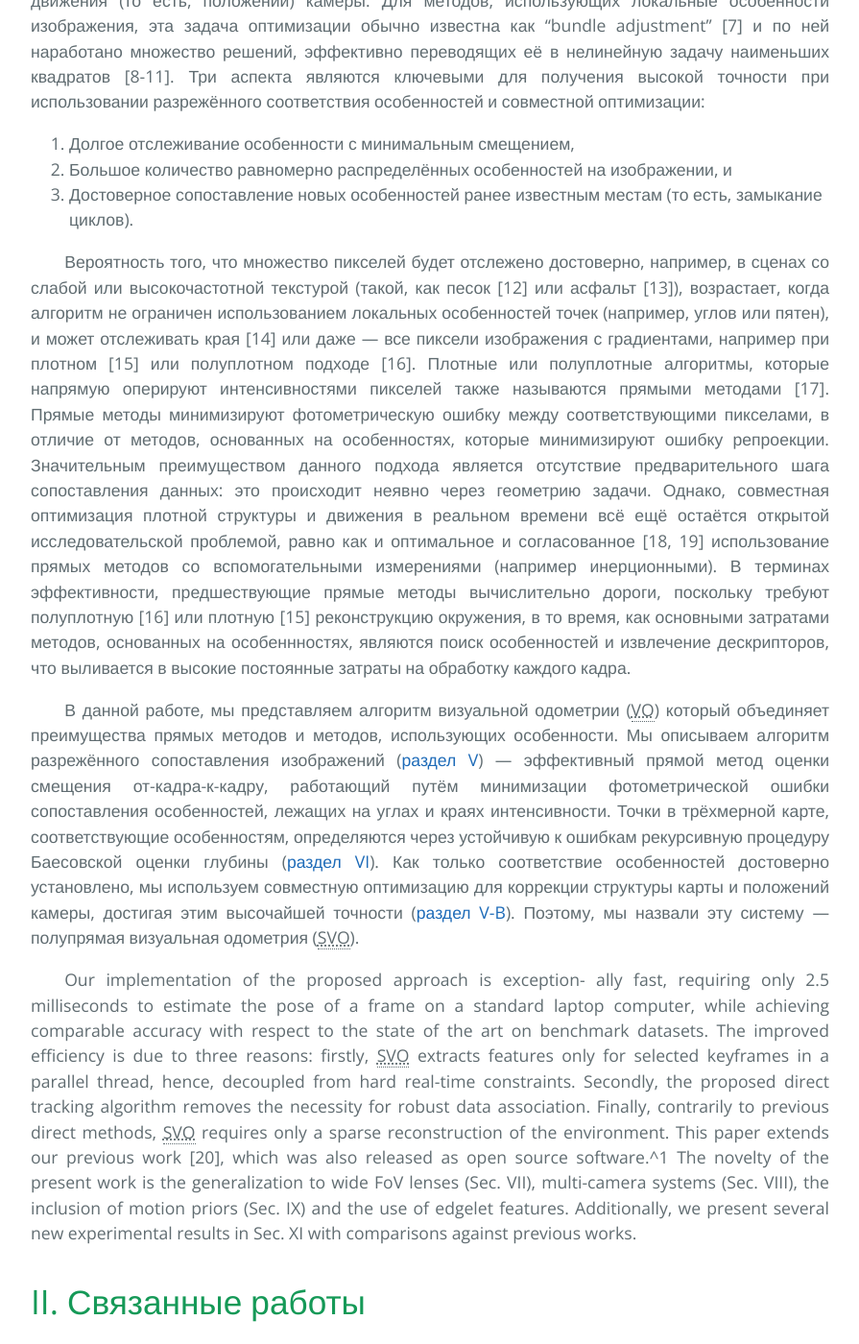
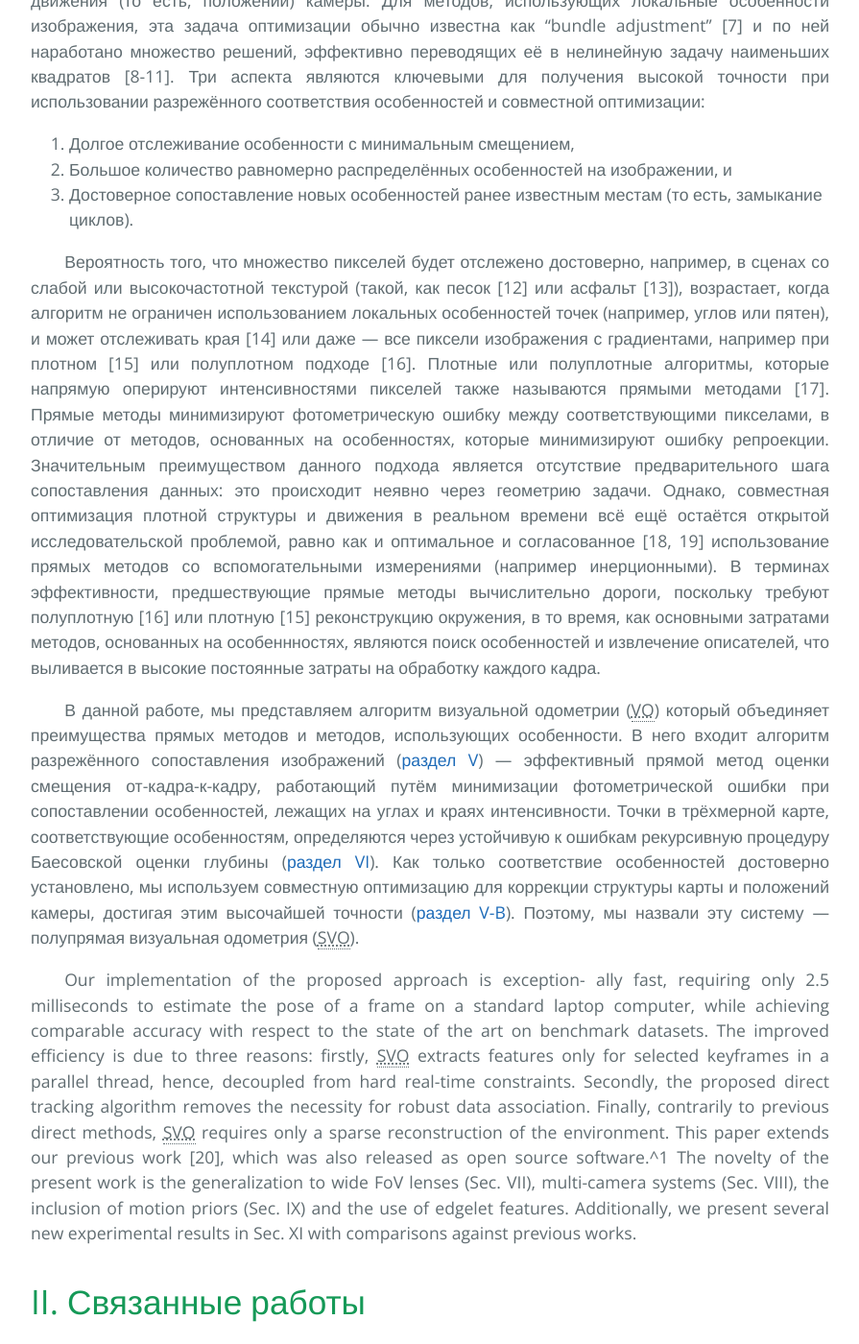
Before and after one commit to i-v-s/slam, a Jekyll site: the page built from svo2.md, in a window 1280 px wide and 1400 px high, scrolled down 1881 px. Shown: the whole window at 96% size, without its empty margins (192-1087 px from the left). Built offline with Jekyll 4.4.1, drawn with Linux system fonts in a browser that asks for light colours; our own code applies the rules of GitHub Pages for plain Markdown files; formulas are drawn with MathJax 3.

Commit message:
Updated svo2.md

```diff
--- a/svo2.md
+++ b/svo2.md
@@ -84,14 +84,14 @@ the UZH Forschungskredit, and the SNSF-ERC Starting Grant.
 дороги, поскольку требуют полуплотную [16] или плотную [15]
 реконструкцию окружения, в то время, как основными затратами
 методов, основанных на особеннностях, являются поиск особенностей и
-извлечение дескрипторов, что выливается в высокие постоянные затраты на обработку каждого кадра.
+извлечение описателей, что выливается в высокие постоянные затраты на обработку каждого кадра.
 
 В данной работе, мы представляем алгоритм визуальной одометрии (VO) который объединяет
 преимущества прямых методов и методов, использующих особенности.
-Мы описываем алгоритм разрежённого сопоставления изображений
+В него входит алгоритм разрежённого сопоставления изображений
 ([раздел V](#v-Оценка-движения "Оценка движения")) &mdash;
 эффективный прямой метод оценки смещения от-кадра-к-кадру,
-работающий путём минимизации фотометрической ошибки сопоставления особенностей,
+работающий путём минимизации фотометрической ошибки при сопоставлении особенностей,
 лежащих на углах и краях интенсивности.
 Точки в трёхмерной карте, соответствующие
 особенностям, определяются через устойчивую к ошибкам рекурсивную процедуру Баесовской
```
